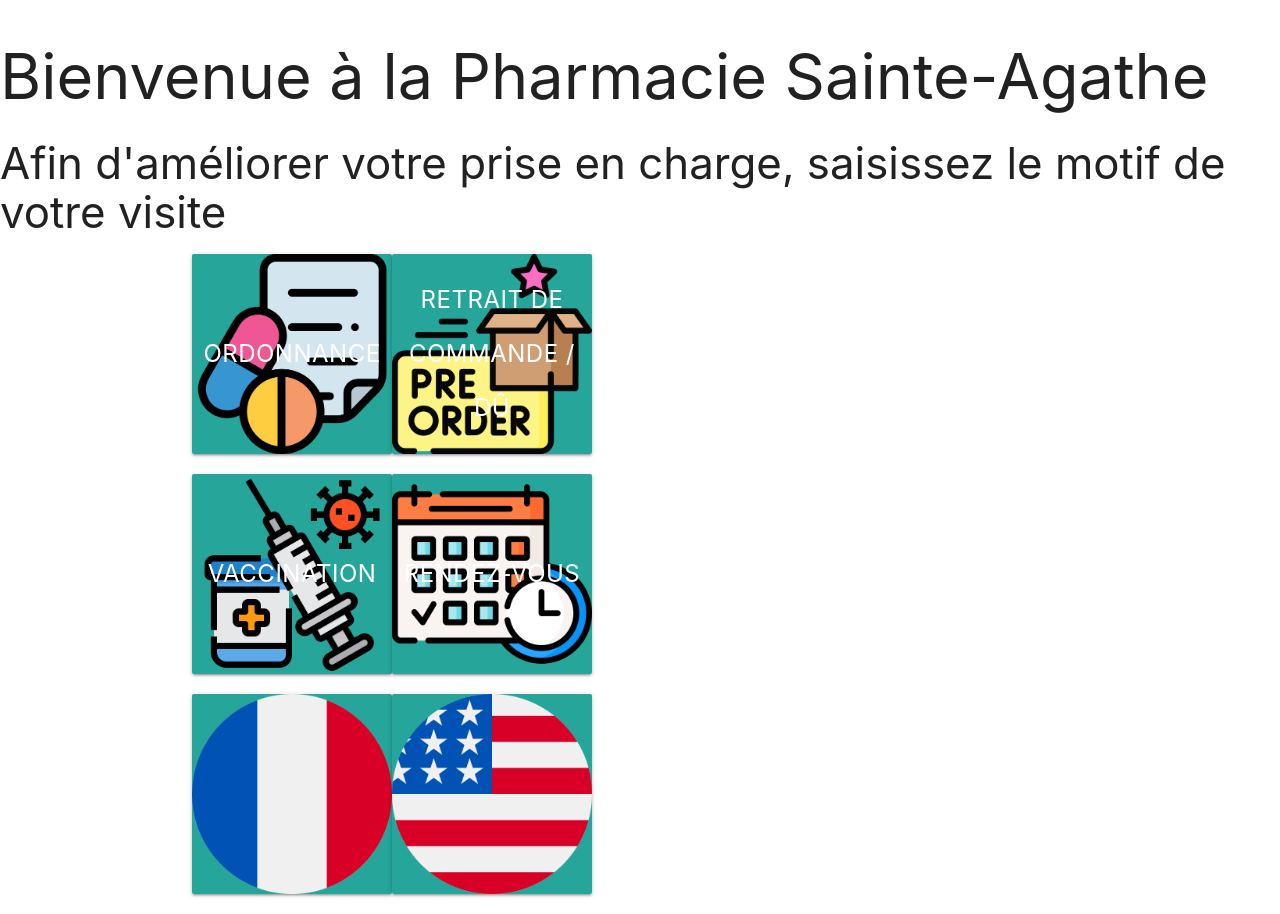
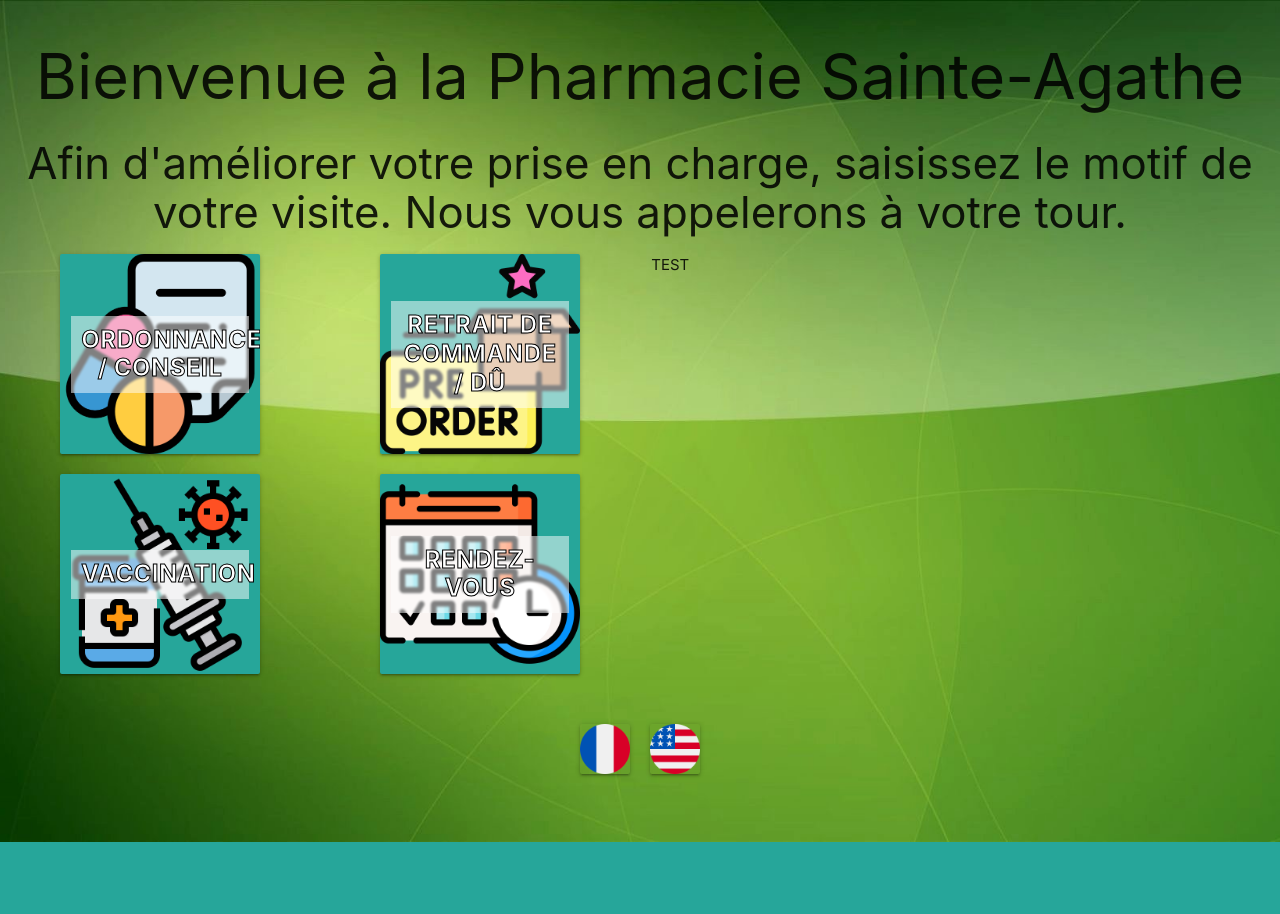
Before and after one commit to TherionAcribus/GestionFile, a Flask app: page /patients in a window 1280 px wide. After the commit the page ends 842 px from the top, so only its background shows below. Run offline with Flask 3, Linux system fonts and the light colour scheme.

Commit message:
patient > améliorations graphiques

```diff
--- a/app.py
+++ b/app.py
@@ -3,7 +3,7 @@
 # TODO : Affichage d'un message en etranger si patient etranger "on going"
 # TODO : Si choix langue en etranger -> Diriger vers comptoir en etranger
 
-# a appeler avant tout le reste
+# deux lignes a appeler avant tout le reste (pour server Render)
 import eventlet
 eventlet.monkey_patch()
 from flask import Flask, render_template, request, redirect, url_for, session, current_app
--- a/static/css/patient.css
+++ b/static/css/patient.css
@@ -1,3 +1,14 @@
+body {
+    background-image: url('/static/images/background.jpg');
+    background-size: cover;
+    background-position: center;
+    background-repeat: no-repeat;
+    height: 100vh;
+}
+
+.top {
+
+}
 
 .btn-large {
     height: 200px;  /* Hauteur pour carré */
@@ -11,4 +22,36 @@
     align-items: center;
     color: white; /* Couleur du texte */
     font-size: 24px; /* Taille du texte */
+    font-weight: 700;
+    line-height: 1.2;
+    color: white;
+    -webkit-text-stroke-color: #000000;
+    -webkit-text-stroke-width: 1px;
+
 }
+
+.div-btn-large {
+    display: flex;
+    justify-content: center;
+    height: 100%;
+}
+
+.btn-country{
+    height: 50px;  /* Hauteur pour carré */
+    width: 50px;    /* Largeur pour ajuster */
+    background-color: rgba(255, 255, 255, 0);
+    border: none;
+    margin: 10px;
+}
+
+.btn-country:hover{
+    background-color: rgba(255, 255, 255, 0);
+}
+
+
+.button-text-style {
+width: 100%;
+background-color: rgba(255, 255, 255, 0.5); /* Fond blanc semi-transparent */
+backdrop-filter: blur(1px); /* Effet de flou */
+padding: 10px; /* Espacement interne pour mieux voir l'effet */
+}
--- a/templates/patients.html
+++ b/templates/patients.html
@@ -8,28 +8,45 @@
 </head>
 <body>
 
-    <h1 class = "text-center">Bienvenue à la Pharmacie Sainte-Agathe</h1>
-    <h3>Afin d'améliorer votre prise en charge, saisissez le motif de votre visite</h3>
+    <div class="center-align top">
+        <h1>{{ _('Bienvenue à la Pharmacie Sainte-Agathe') }}</h1>
+        <h3>{{ _("Afin d'améliorer votre prise en charge, saisissez le motif de votre visite. Nous vous appelerons à votre tour.") }}</h3>
+    </div>
 
-    <div class="container">
+    <div class="row s12">
+        <div class="container col s6">
             <form action="/patients_submit" method="post">
                 <div class="row">
+                    <div class="col s6 valign-wrapper div-btn-large">
                         <button class="btn-large waves-effect waves-light col" type="submit" name="reason" value="ordonnance" style="background-image:url('/static/images/prescription.png'); background-size: cover;">
-                    {{ _('Ordonnance') }}
-                </button>
-                <button class="btn-large waves-effect waves-light col" type="submit" name="reason" value="retrait" style="background-image:url('/static/images/retrait.png'); background-size: cover;">
-                    {{ _('Retrait de commande / dû') }}
+                            <p class="button-text-style">{{ _('Ordonnance / Conseil') }}</p>
                         </button>
                     </div>
-            <div class="row">
-                <button class="btn-large waves-effect waves-light col" type="submit" name="reason" value="vaccination" style="background-image:url('/static/images/vaccin.png'); background-size: cover;">
-                    {{ _('Vaccination') }}
-                </button>
-                <button class="btn-large waves-effect waves-light col" type="submit" name="reason" value="rdv" style="background-image:url('/static/images/rdv.png'); background-size: cover;">
-                    {{ _('Rendez-vous') }}
+                    <div class="col s6 valign-wrapper div-btn-large">
+                        <button class="btn-large waves-effect waves-light col" type="submit" name="reason" value="retrait" style="background-image:url('/static/images/retrait.png'); background-size: cover;">
+                            <p class="button-text-style">{{ _('Retrait de commande / dû') }}</p>
                         </button>
                     </div>
+                </div>
+                <div class="row">
+                    <div class="col s6 valign-wrapper div-btn-large">
+                        <button class="btn-large waves-effect waves-light col" type="submit" name="reason" value="vaccination" style="background-image:url('/static/images/vaccin.png'); background-size: cover;">
+                            <p class="button-text-style">{{ _('Vaccination') }}</p>
+                        </button>
+                    </div>
+                    <div class="col s6 valign-wrapper div-btn-large">
+                        <button class="btn-large waves-effect waves-light col" type="submit" name="reason" value="rdv" style="background-image:url('/static/images/rdv.png'); background-size: cover;">
+                            <p class="button-text-style">{{ _('Rendez-vous') }}</p>
+                        </button>
+                    </div>
+                </div>
             </form>
+        </div>
+
+        <div class="container col s6">
+            TEST
+        </div>
+
     </div>
 
     {% if image_qr %}
@@ -37,10 +54,10 @@
     {% endif %}
 
     <div class="container">
-            <div class="row text-center">
-                <a href="/patients/fr"><button class="btn-large waves-effect waves-light col" type="submit" name="language" value="fr" style="background-image:url('/static/images/pays/france.png'); background-size: cover;"></button></a>
-                <a href="/patients/en"><button class="btn-large waves-effect waves-light col" type="submit" name="language" value="us" style="background-image:url('/static/images/pays/etats-unis.png'); background-size: cover;">
-                </button></a>
+        <div class="row text-center s12 center-align" style="display: flex; justify-content: center;">
+            <a href="/patients/fr"><button class="btn btn-country waves-effect waves-light col" type="submit" name="language" value="fr" style="background-image:url('/static/images/pays/france.png'); background-size: cover;"></button></a>
+            <a href="/patients/en"><button class="btn btn-country waves-effect waves-light col" type="submit" name="language" value="us" style="background-image:url('/static/images/pays/etats-unis.png'); background-size: cover;"></button></a>
+        </div>
     </div>
 
     <script src="https://cdnjs.cloudflare.com/ajax/libs/materialize/1.0.0/js/materialize.min.js"></script>
```
Also changed, not shown: instance/queuedatabase.db, static/images/background.jpg (added), static/qr_patients/qr_patient.png. Lines whose indentation alone changed are shown as unchanged.
